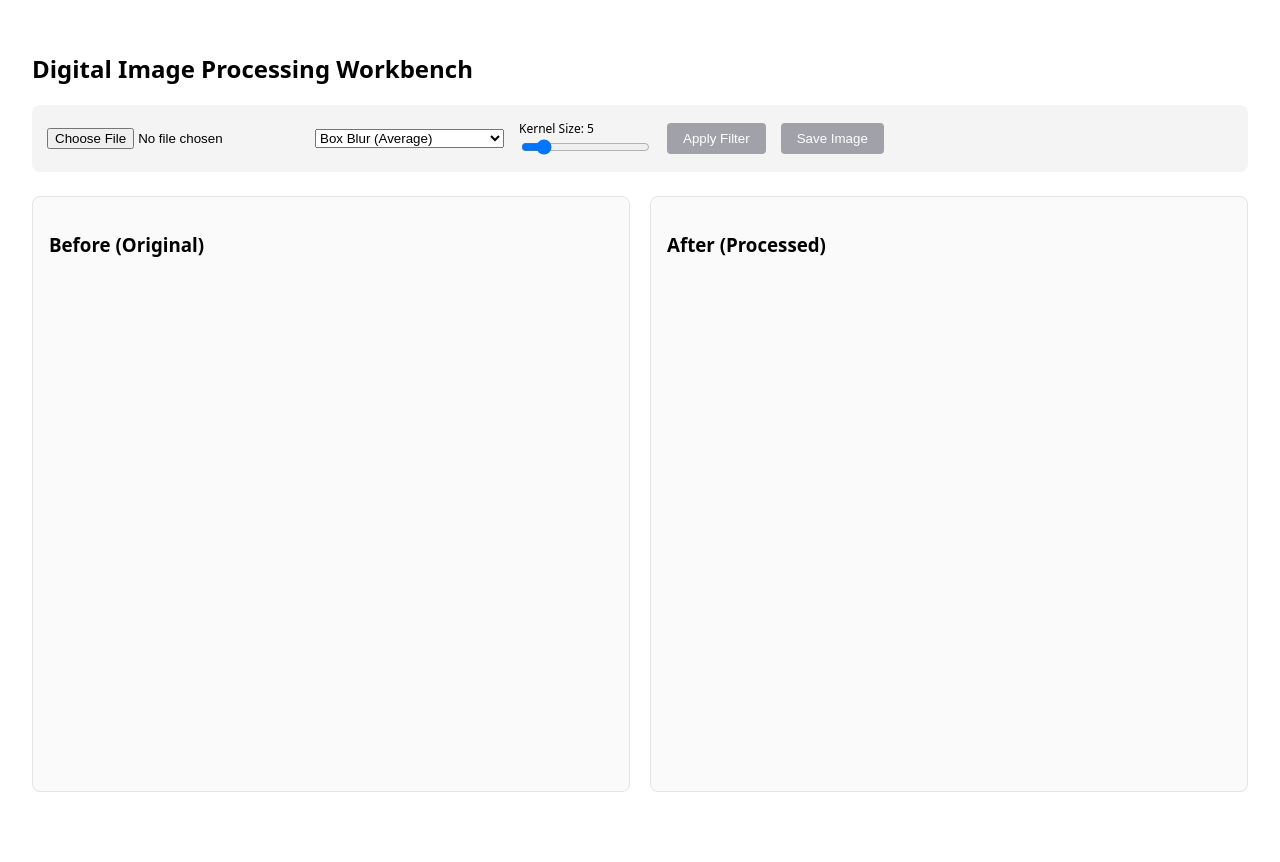
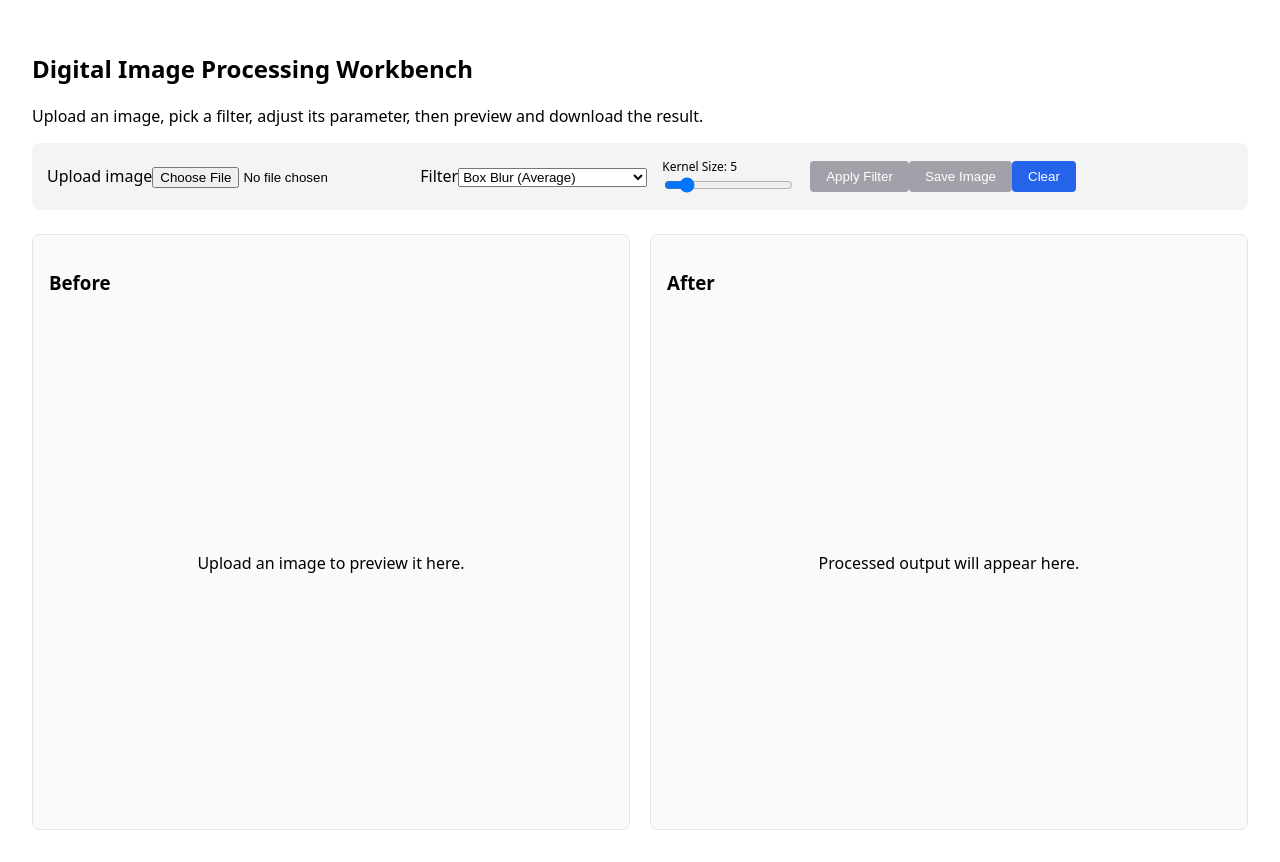
Before and after one commit to noobdevsam/image-filter-python-webapp, an Angular app in the folder frontend/: page / in a window 1280 px wide. Before the commit the page ends 824 px from the top, so only its background shows below. Built offline with nearby package versions, Linux system fonts and the light colour scheme.

Commit message:
Refactor app layout and improve user interface for image processing

```diff
--- a/frontend/src/app/app.html
+++ b/frontend/src/app/app.html
@@ -1,12 +1,25 @@
 <div class="container">
+  <header class="hero">
+    <div>
       <h2>Digital Image Processing Workbench</h2>
+      <p>
+        Upload an image, pick a filter, adjust its parameter, then preview and download the result.
+      </p>
+    </div>
 
-  <!-- Controls Panel -->
-  <div class="toolbar">
-    <!-- Image Selector -->
+    @if (selectedFileName) {
+      <div class="file-chip">Selected: {{ selectedFileName }}</div>
+    }
+  </header>
+
+  <section class="toolbar">
+    <label class="control file-picker">
+      <span>Upload image</span>
       <input type="file" (change)="onFileSelected($event)" accept="image/*">
+    </label>
 
-    <!-- Filter Selection -->
+    <label class="control">
+      <span>Filter</span>
       <select [(ngModel)]="selectedFilter" (change)="onFilterChange()">
         <optgroup label="Smoothing & Sharpening Filters">
           <option value="average">Box Blur (Average)</option>
@@ -27,54 +40,71 @@
           <option value="histogram">Histogram Equalization</option>
         </optgroup>
       </select>
+    </label>
 
-    <!-- Dynamic Sliders for Interactive Filter Tuning -->
-    @if (['average', 'median', 'gaussian'].includes(selectedFilter)) {
-      <div class="slider-box">
-        <label>Kernel Size: {{ filterParam }}</label>
+    @if (usesKernelSizeSlider) {
+      <label class="control slider-box">
+        <span>Kernel Size: {{ filterParam }}</span>
         <input type="range" min="1" max="31" step="2" [(ngModel)]="filterParam">
-      </div>
+      </label>
     }
 
     @if (selectedFilter === 'brightness') {
-      <div class="slider-box">
-        <label>Offset: {{ filterParam }}</label>
+      <label class="control slider-box">
+        <span>Offset: {{ filterParam }}</span>
         <input type="range" min="-100" max="100" step="5" [(ngModel)]="filterParam">
-      </div>
+      </label>
     }
 
     @if (selectedFilter === 'contrast') {
-      <div class="slider-box">
-        <label>Factor: {{ filterParam }}</label>
+      <label class="control slider-box">
+        <span>Factor: {{ filterParam }}</span>
         <input type="range" min="0.2" max="3.0" step="0.1" [(ngModel)]="filterParam">
-      </div>
+      </label>
     }
 
-    <!-- Processing & Saving Controls -->
-    <button (click)="applyFilter()" [disabled]="!selectedFile || isLoading">
+    <div class="actions">
+      <button type="button" (click)="applyFilter()" [disabled]="!selectedFile || isLoading">
         {{ isLoading ? 'Processing...' : 'Apply Filter' }}
       </button>
 
-    <button (click)="saveImage()" [disabled]="!processedImageSrc">Save Image</button>
+      <button type="button" (click)="saveImage()" [disabled]="!processedImageSrc">
+        Save Image
+      </button>
+
+      <button type="button" class="secondary" (click)="clearSelection()">
+        Clear
+      </button>
     </div>
+  </section>
 
-  <!-- Side-by-Side Comparison Grid -->
-  <div class="view-panel">
+  @if (errorMessage) {
+    <div class="status error">{{ errorMessage }}</div>
+  } @else if (isLoading) {
+    <div class="status">Processing image...</div>
+  }
+
+  <section class="view-panel">
     <div class="box">
-      <h3>Before (Original)</h3>
+      <h3>Before</h3>
       <div class="image-wrapper">
         @if (originalImageSrc) {
-          <img [src]="originalImageSrc" alt="Original Upload">
+          <img [src]="originalImageSrc" alt="Original upload">
+        } @else {
+          <div class="placeholder">Upload an image to preview it here.</div>
         }
       </div>
     </div>
+
     <div class="box">
-      <h3>After (Processed)</h3>
+      <h3>After</h3>
       <div class="image-wrapper">
         @if (processedImageSrc) {
-          <img [src]="processedImageSrc" alt="Filtered Output">
+          <img [src]="processedImageSrc" alt="Filtered output">
+        } @else {
+          <div class="placeholder">Processed output will appear here.</div>
         }
       </div>
     </div>
+  </section>
 </div>
-</div>
```
Lines whose indentation alone changed are shown as unchanged.
